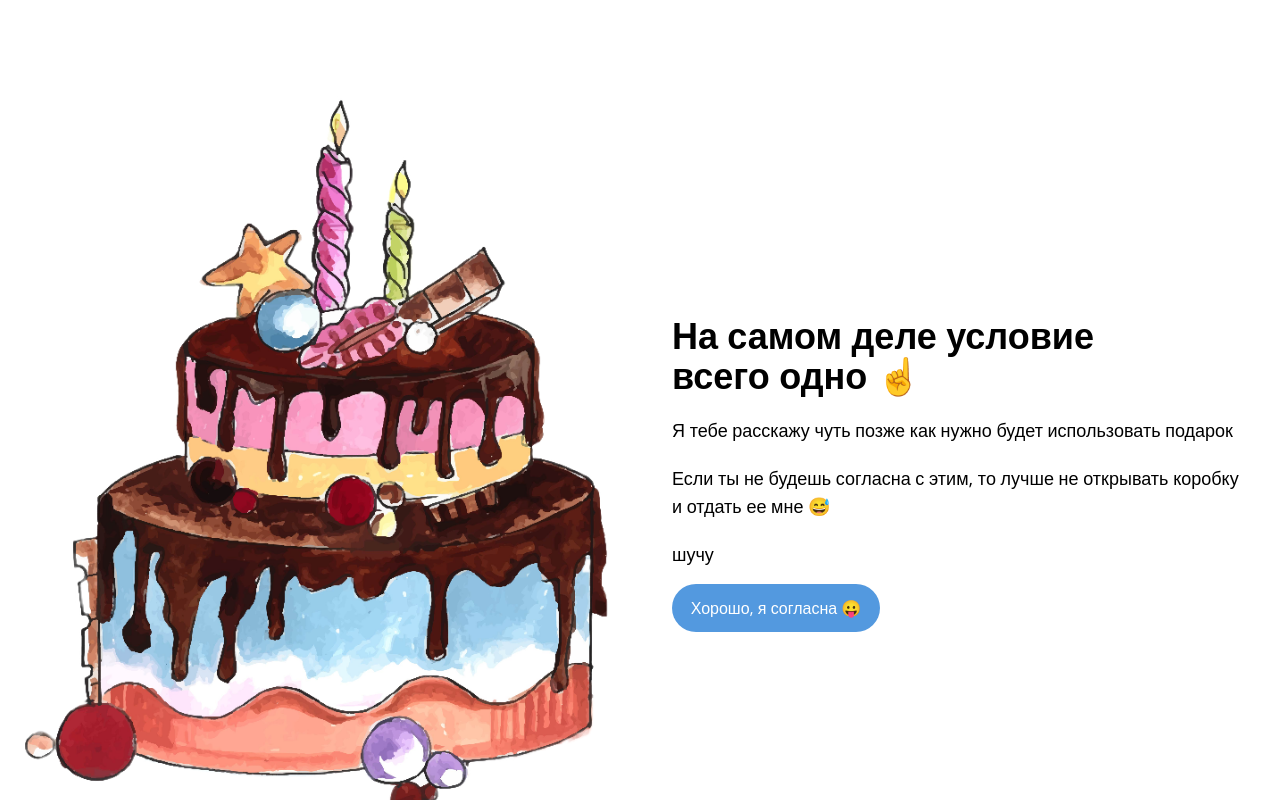
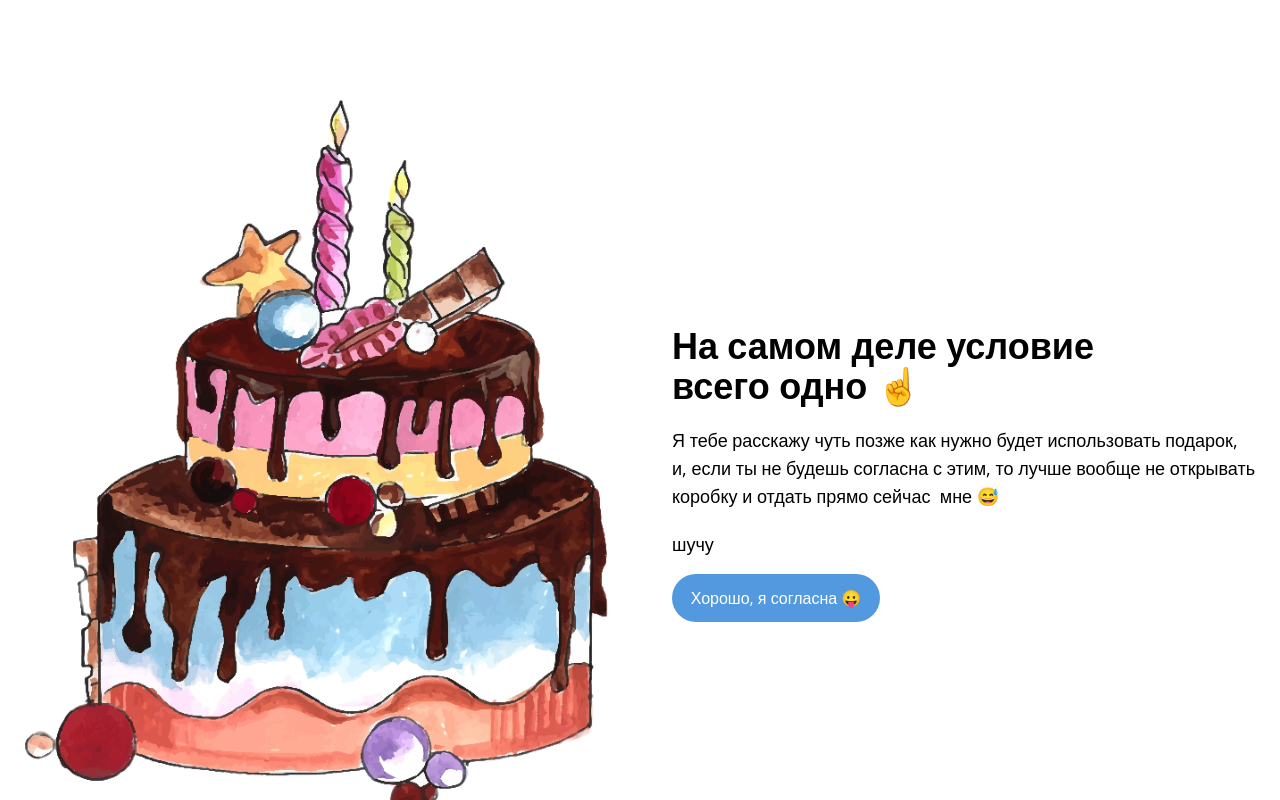
Before and after one commit to runardvl/vika, a website: page index.html in a window 1280 px wide. Both pictures are taken after a click on the button "Покажи условия". Shown: the top 800 px of the page. Drawn offline with nearby package versions, Linux system fonts and the light colour scheme; files that its build step writes are made by us from their sources.

Commit message:
small typo logic changes

```diff
--- a/index.html
+++ b/index.html
@@ -56,11 +56,7 @@
                     На&nbsp;самом деле условие всего одно ☝️
                 </h4>
                 <p class="text-md md:text-lg">
-                    Я&nbsp;тебе расскажу чуть позже как нужно будет использовать подарок
-                </p>
-
-                <p class="text-md md:text-lg">
-                    Если ты&nbsp;не&nbsp;будешь согласна с&nbsp;этим, то&nbsp;лучше не&nbsp;открывать коробку и&nbsp;отдать ее&nbsp;мне 😅
+                    Я&nbsp;тебе расскажу чуть позже как нужно будет использовать подарок, и, если ты&nbsp;не&nbsp;будешь согласна с&nbsp;этим, то&nbsp;лучше вообще не&nbsp;открывать коробку и&nbsp;отдать прямо сейчас &nbsp;мне 😅
                 </p>
 
                 <p class="text-md md:text-lg">
```
